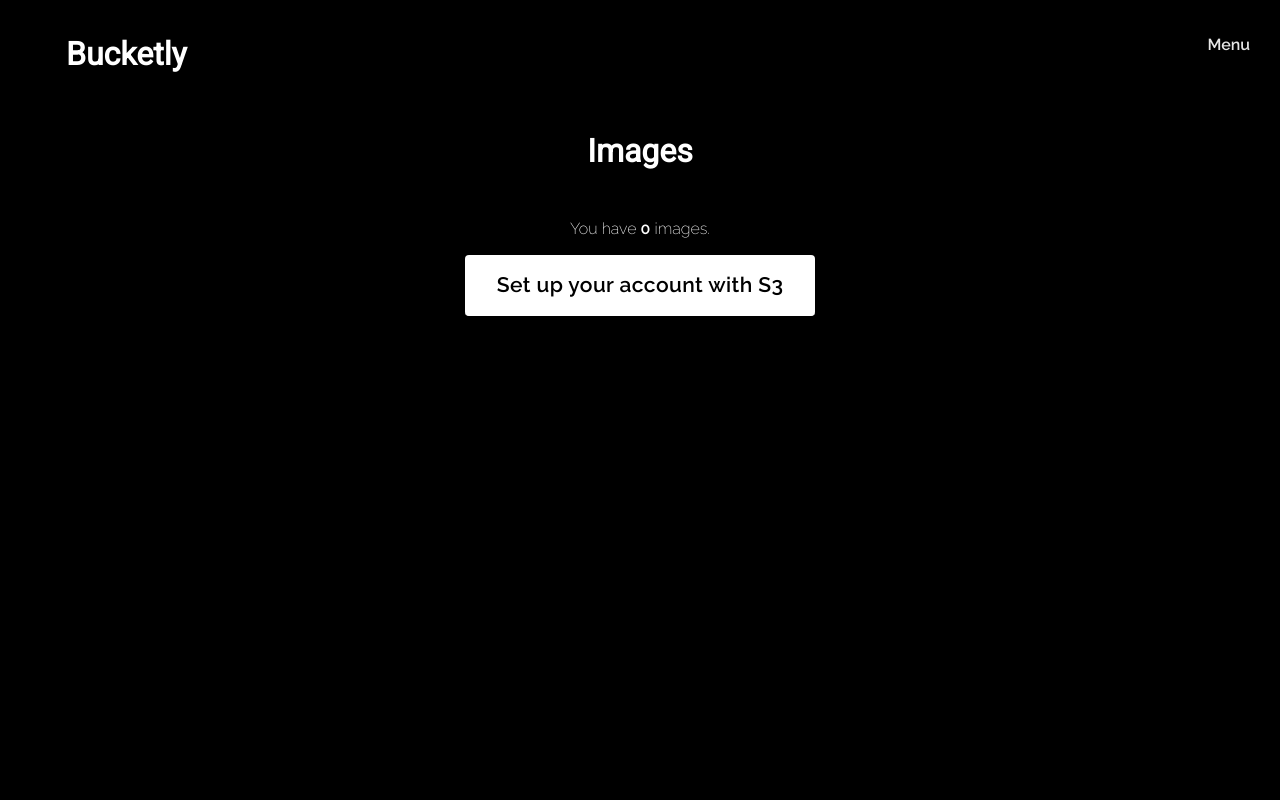
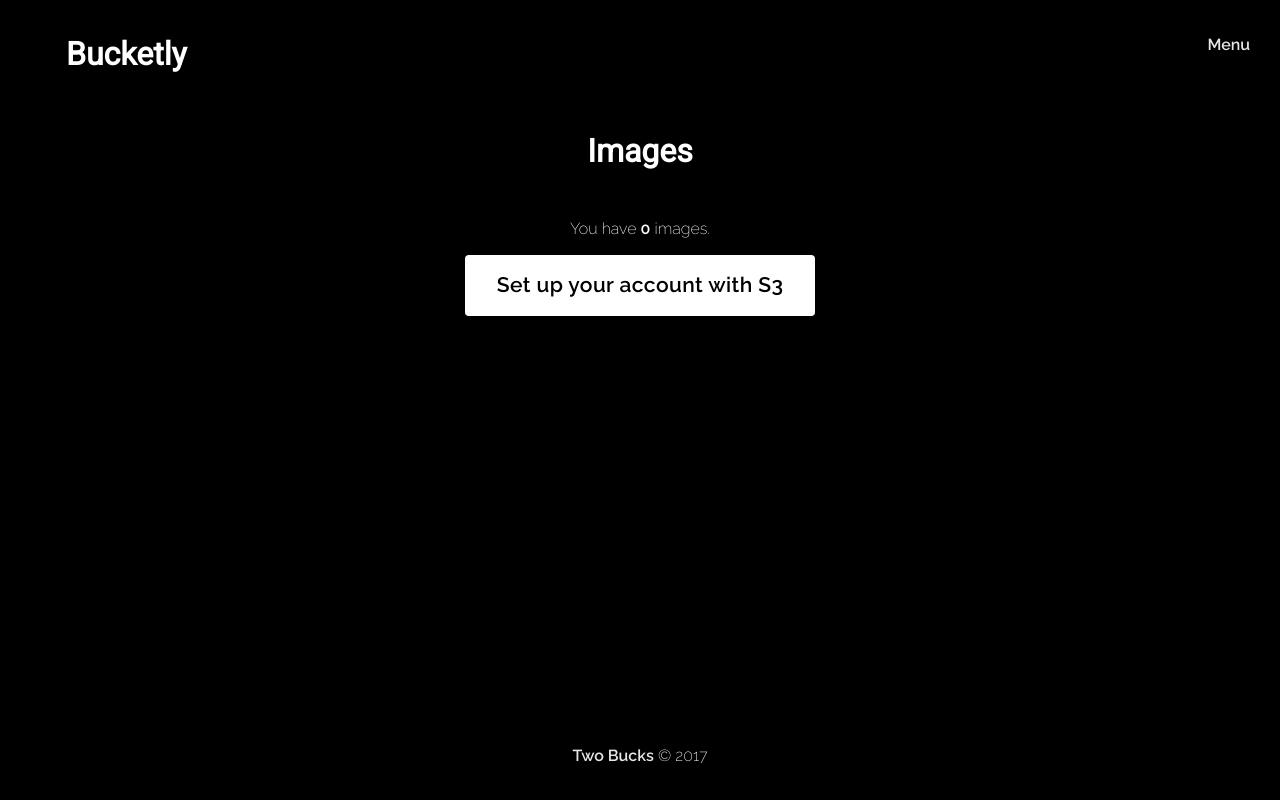
Before and after one commit to twobucks/bucketly, a website: page public/images.html in a window 1280 px wide. Drawn offline with nearby package versions, Linux system fonts and the light colour scheme.

Commit message:
start showing footer in images and setup

```diff
--- a/css/main.styl
+++ b/css/main.styl
@@ -74,6 +74,7 @@
 
 section.images, section.setup {
   text-align: center;
+  height: 77vh;
 
   h1 {
     margin-bottom: 50px;
--- a/public/images.html
+++ b/public/images.html
@@ -17,6 +17,7 @@
         </li>
       </ul>
     </header>
+
     <section class="images">
       <h1>Images</h1>
 
@@ -27,5 +28,8 @@
       </p>
     </section>
 
+    <footer>
+      <a href="https://twobucks.co">Two Bucks</a> © 2017
+    </footer>
   </body>
 </html>
```
Also changed, not shown: public/setup.html (+4 -0 lines), public/main.css.
